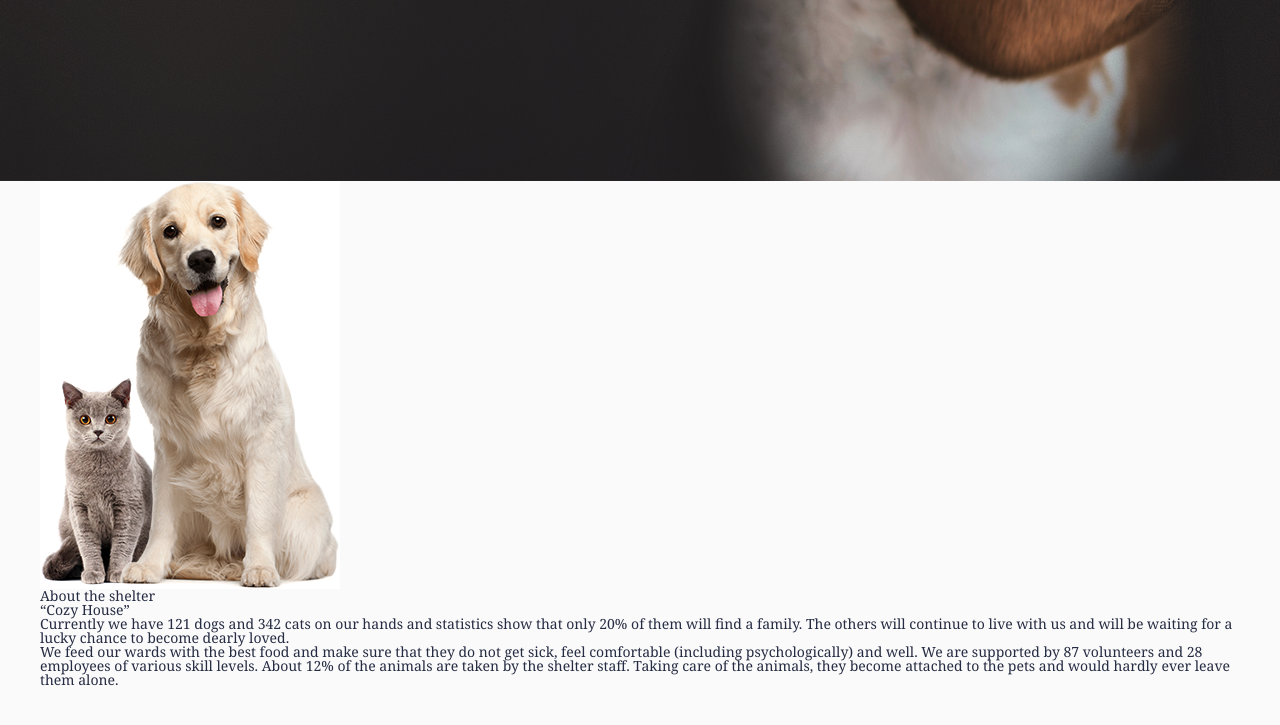
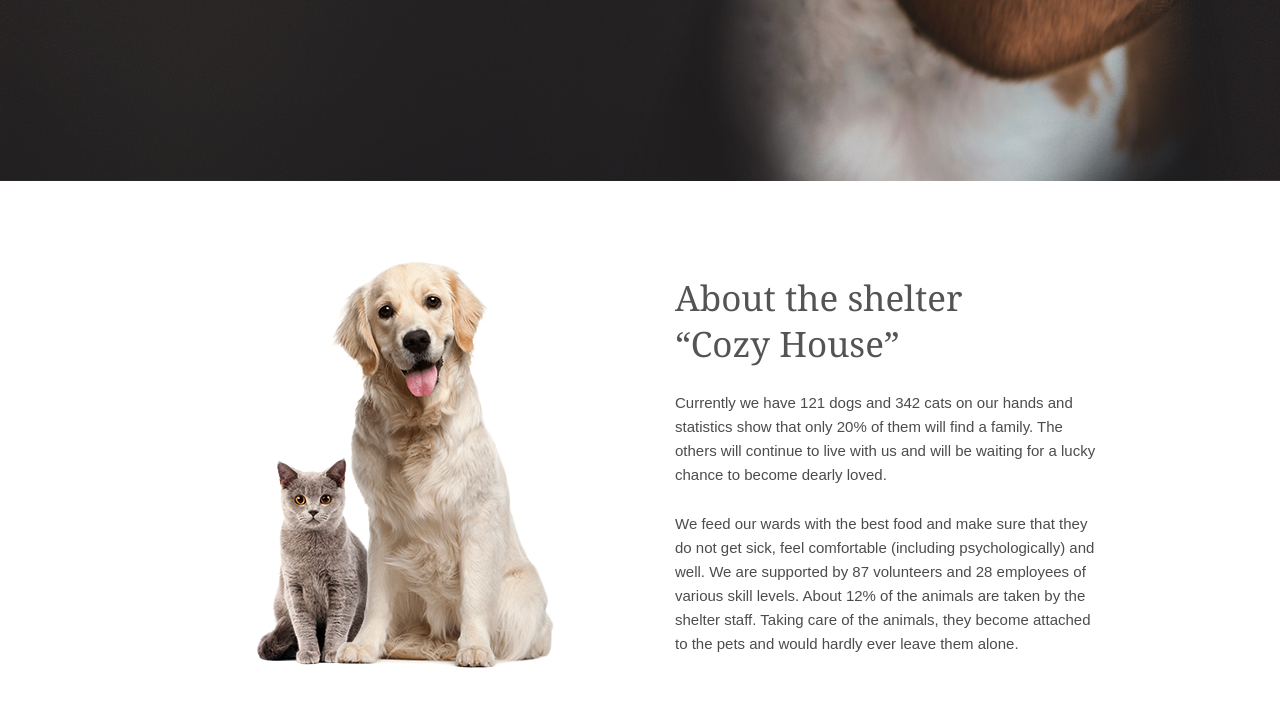
Before and after one commit to Vadimshidlov/rs-shelter, a plain HTML site: page shelter/pages/main/index.html in a window 1280 px wide. Shown: the part 727-1452 px from the top of the page. Before the commit the page ends 1416 px from the top, so only its background shows below. Drawn offline with Linux system fonts and the light colour scheme; a web font is replaced by a local one.

Commit message:
feat: create styles for block about

```diff
--- a/shelter/pages/main/style.css
+++ b/shelter/pages/main/style.css
@@ -263,3 +263,57 @@ body {
 
 .block-house__picture {
 }
+
+/* ---block-about--- */
+
+.block-about {
+  background: #ffffff;
+}
+
+.block-about__content {
+  display: flex;
+  column-gap: 120px;
+}
+
+
+
+@media (min-width: 769px) {
+  .block-about__image {
+    padding: 80px 0 100px 215px;
+  }
+}
+
+
+
+
+
+.block-about__info {
+  padding-top: 94px;
+  max-width: 36%;
+}
+
+
+
+.block-about__title {
+  padding-bottom: 25px;
+  font-family: 'Georgia', serif;
+  font-style: normal;
+  font-weight: 400;
+  font-size: 35px;
+  line-height: 130%;
+
+  color: #545454;
+}
+
+.block-about__text {
+  font-family: 'Arial';
+  font-style: normal;
+  font-weight: 400;
+  font-size: 15px;
+  line-height: 160%;
+  color: #4c4c4c;
+}
+
+.block-about__info :nth-child(2) {
+  padding-bottom: 25px;
+}
```
